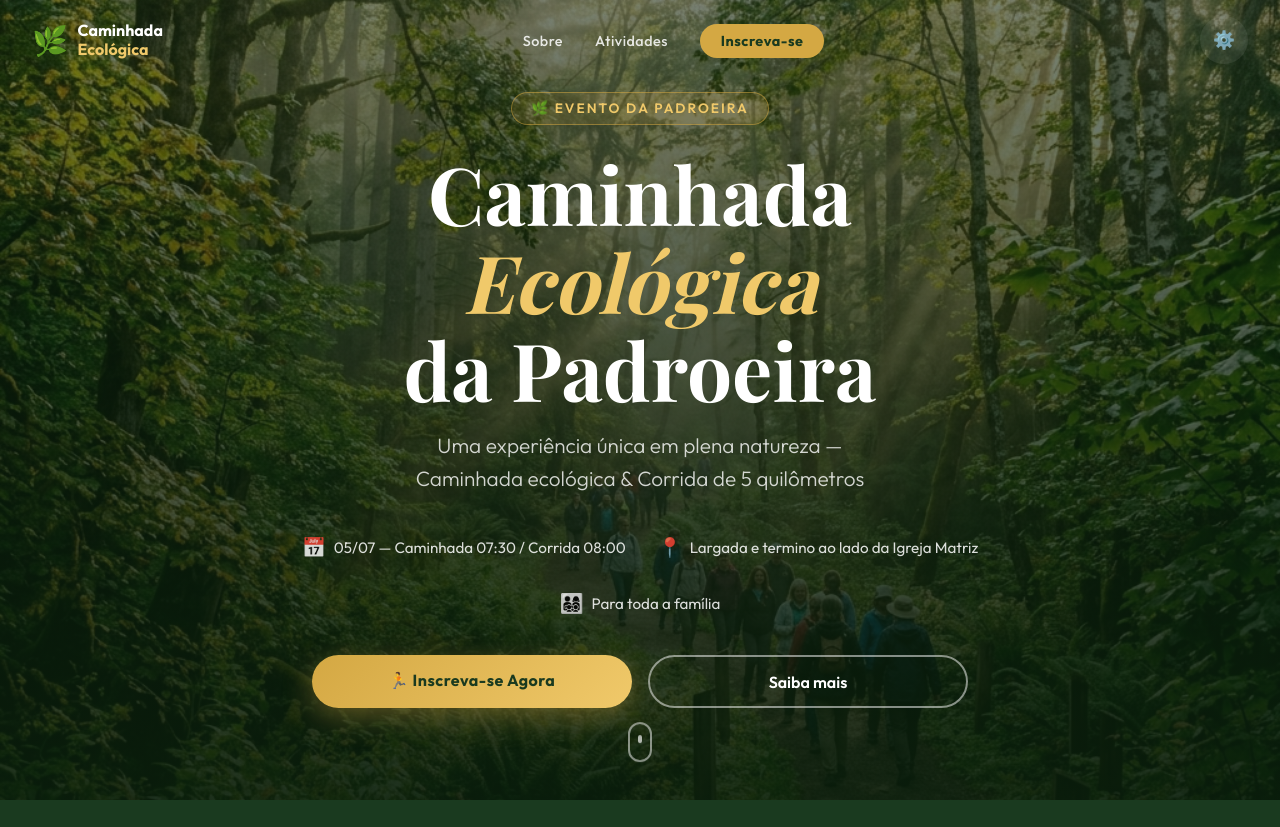
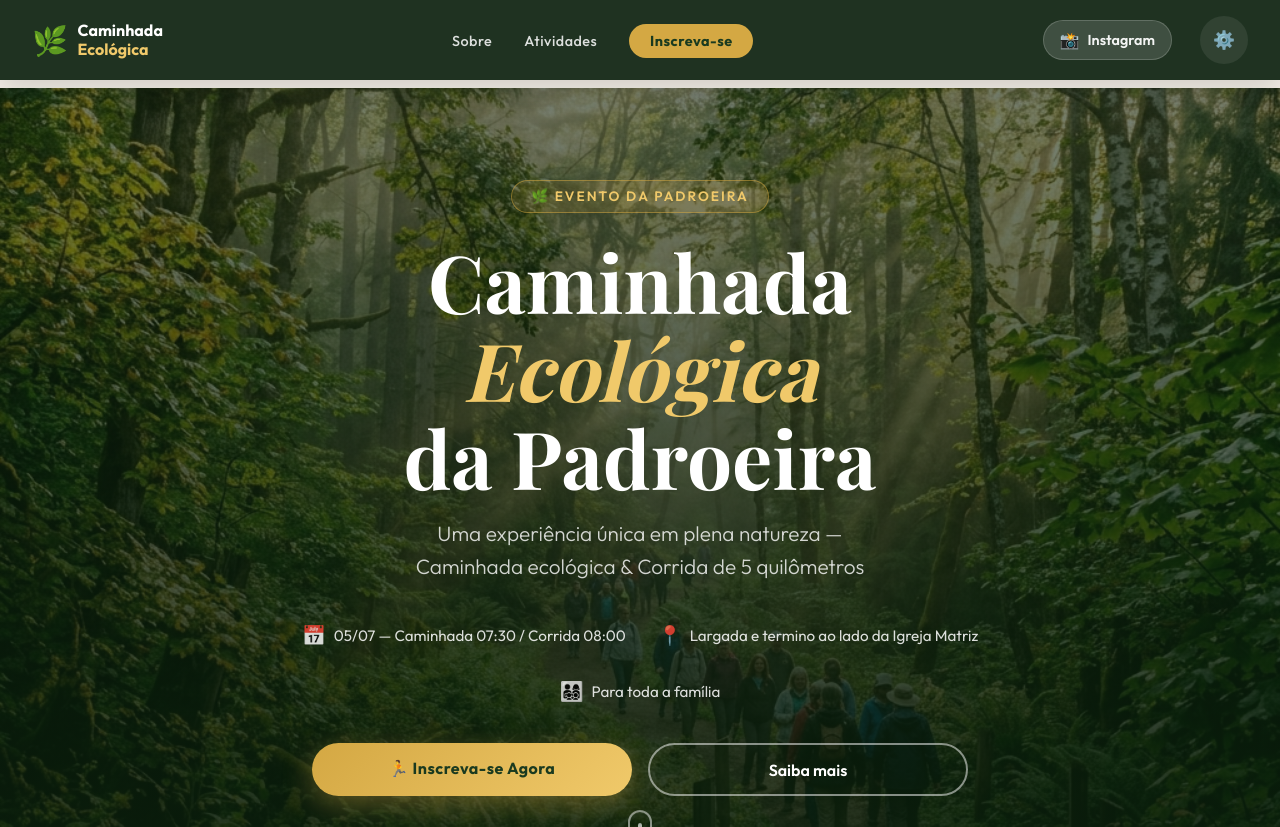
Before and after one commit to padreco27/esporte, a React (Vite) app: page / in a window 1280 px wide. Shown: the top 827 px of the page. Built offline with nearby package versions, Linux system fonts and the light colour scheme; no server answers; the database is empty; a web font is replaced by a local one.

Commit message:
Update: contagem e Instagram

```diff
--- a/src/components/Countdown.jsx
+++ b/src/components/Countdown.jsx
@@ -2,7 +2,7 @@ import { useState, useEffect } from 'react'
 import './Countdown.css'
 
 // ⚠️ Atualize aqui a data do evento!
-const EVENT_DATE = new Date('2026-08-15T08:00:00')
+const EVENT_DATE = new Date('2026-05-05T08:08:00')
 
 function pad(n) {
   return String(n).padStart(2, '0')
--- a/src/components/Footer.jsx
+++ b/src/components/Footer.jsx
@@ -7,6 +7,14 @@ export default function Footer() {
       <div className="footer-title">Caminhada Ecológica da Padroeira</div>
       <div className="footer-subtitle">&amp; Corrida de 5 Quilômetros</div>
       <hr className="footer-divider" />
+      <a
+        href="https://instagram.com/presenca__pro"
+        target="_blank"
+        rel="noreferrer"
+        className="footer-instagram-button"
+      >
+        📸 Instagram — Criadores do site
+      </a>
       <p className="footer-copy">© 2026 — Evento da Padroeira. Todos os direitos reservados.</p>
     </footer>
   )
--- a/src/components/Navbar.css
+++ b/src/components/Navbar.css
@@ -9,13 +9,16 @@
   align-items: center;
   justify-content: space-between;
   transition: all 0.4s ease;
+  background: rgba(19, 39, 23, 0.95);
+  backdrop-filter: blur(16px);
+  box-shadow: 0 10px 30px rgba(0, 0, 0, 0.15);
 }
 
 .navbar.scrolled {
-  background: rgba(26, 58, 31, 0.97);
-  backdrop-filter: blur(12px);
+  background: rgba(19, 39, 23, 0.98);
+  backdrop-filter: blur(16px);
   padding: 0.7rem 2rem;
-  box-shadow: 0 4px 30px rgba(0,0,0,0.3);
+  box-shadow: 0 4px 30px rgba(0,0,0,0.35);
 }
 
 .nav-logo {
@@ -90,6 +93,44 @@
   font-size: 1.1rem;
 }
 
+.nav-actions {
+  display: flex;
+  align-items: center;
+  gap: 0.75rem;
+}
+
+.nav-instagram {
+  display: inline-flex;
+  align-items: center;
+  gap: 0.5rem;
+  padding: 0.55rem 1rem;
+  background: rgba(255, 255, 255, 0.14);
+  color: rgba(255, 255, 255, 0.95);
+  border-radius: 999px;
+  border: 1px solid rgba(255, 255, 255, 0.18);
+  text-decoration: none;
+  font-size: 0.9rem;
+  font-weight: 600;
+  transition: background 0.2s ease, transform 0.2s ease;
+}
+
+.nav-instagram:hover {
+  background: rgba(255, 255, 255, 0.22);
+  transform: translateY(-1px);
+}
+
+.nav-instagram-icon {
+  font-size: 1rem;
+}
+
 @media (max-width: 768px) {
   .nav-links { display: none; }
+
+  .nav-instagram {
+    padding: 0.5rem;
+  }
+
+  .nav-instagram-text {
+    display: none;
+  }
 }
--- a/src/components/Navbar.jsx
+++ b/src/components/Navbar.jsx
@@ -23,9 +23,21 @@ export default function Navbar({ onAdminClick }) {
         <li><a href="#atividades">Atividades</a></li>
         <li><a href="#inscricao" className="nav-cta">Inscreva-se</a></li>
       </ul>
-      <button type="button" className="nav-admin" onClick={onAdminClick} aria-label="Abrir painel administrativo">
-        <span className="nav-admin-icon">⚙️</span>
-      </button>
+      <div className="nav-actions">
+        <a
+          href="https://instagram.com/presenca__pro"
+          target="_blank"
+          rel="noreferrer"
+          className="nav-instagram"
+          aria-label="Instagram dos criadores do site"
+        >
+          <span className="nav-instagram-icon">📸</span>
+          <span className="nav-instagram-text">Instagram</span>
+        </a>
+        <button type="button" className="nav-admin" onClick={onAdminClick} aria-label="Abrir painel administrativo">
+          <span className="nav-admin-icon">⚙️</span>
+        </button>
+      </div>
     </nav>
   )
 }
--- a/src/index.css
+++ b/src/index.css
@@ -34,6 +34,16 @@ body {
   color: var(--text-dark);
 }
 
+main {
+  padding-top: 5.5rem;
+}
+
+@media (max-width: 768px) {
+  main {
+    padding-top: 7rem;
+  }
+}
+
 @keyframes fadeInDown {
   from { opacity: 0; transform: translateY(-20px); }
   to { opacity: 1; transform: translateY(0); }
@@ -43,6 +53,7 @@ body {
   from { opacity: 0; transform: translateY(30px); }
   to { opacity: 1; transform: translateY(0); }
 }
+
 
 @keyframes bounce {
   0%, 100% { transform: translateX(-50%) translateY(0); }
@@ -64,3 +75,45 @@ body {
   opacity: 1;
   transform: translateY(0);
 }
+
+.instagram-creator-banner {
+  display: flex;
+  justify-content: center;
+  padding: 1rem 1.25rem 0;
+  background: rgba(255, 255, 255, 0.9);
+}
+
+.instagram-button,
+.footer-instagram-button {
+  display: inline-flex;
+  align-items: center;
+  justify-content: center;
+  gap: 0.5rem;
+  padding: 0.85rem 1.2rem;
+  border-radius: 999px;
+  text-decoration: none;
+  font-weight: 700;
+  transition: transform 0.2s ease, background 0.2s ease, color 0.2s ease;
+}
+
+.instagram-button {
+  background: var(--green-dark);
+  color: var(--white);
+  box-shadow: 0 12px 24px rgba(0, 0, 0, 0.08);
+}
+
+.instagram-button:hover {
+  transform: translateY(-2px);
+  background: var(--green-mid);
+}
+
+.footer-instagram-button {
+  margin: 1rem auto 0;
+  background: rgba(255, 255, 255, 0.1);
+  color: var(--white);
+  border: 1px solid rgba(255, 255, 255, 0.2);
+}
+
+.footer-instagram-button:hover {
+  background: rgba(255, 255, 255, 0.18);
+}
```
